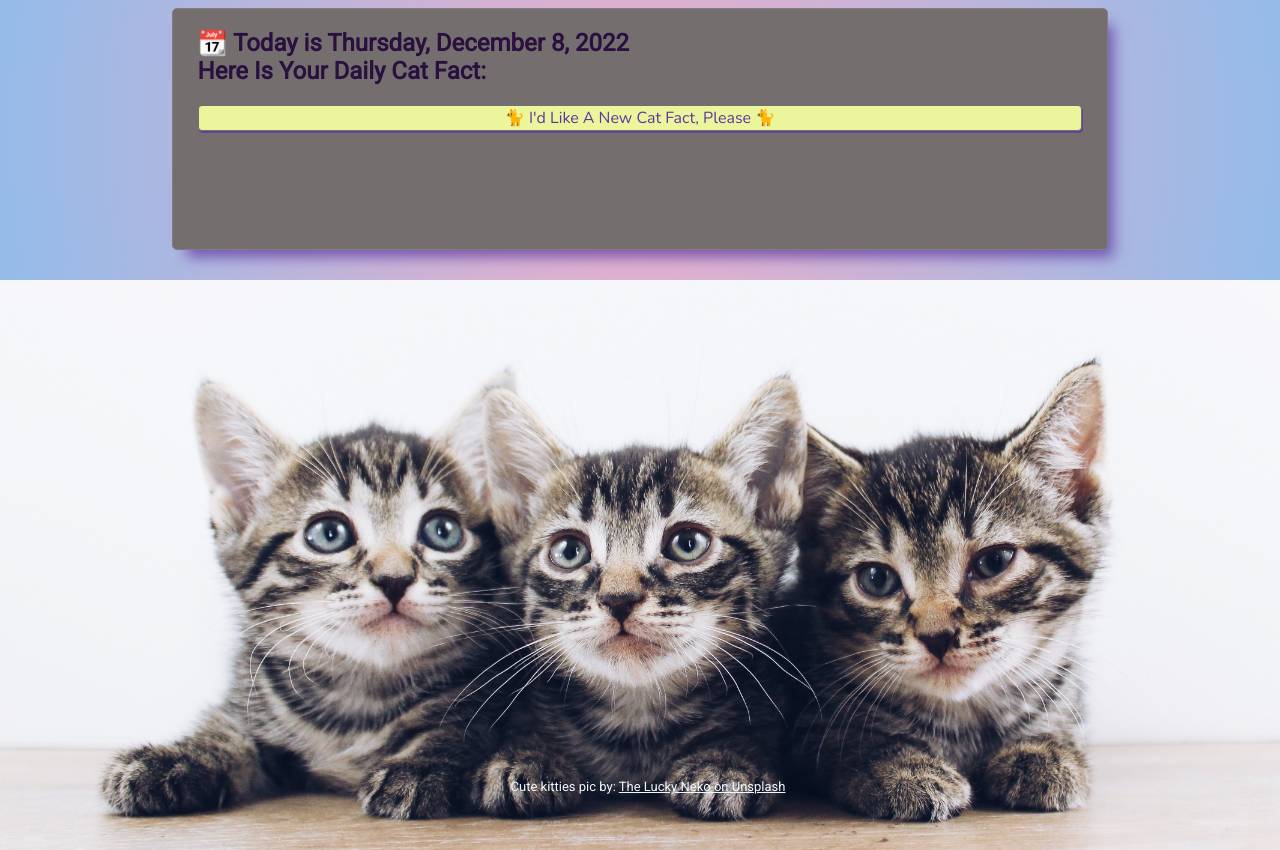
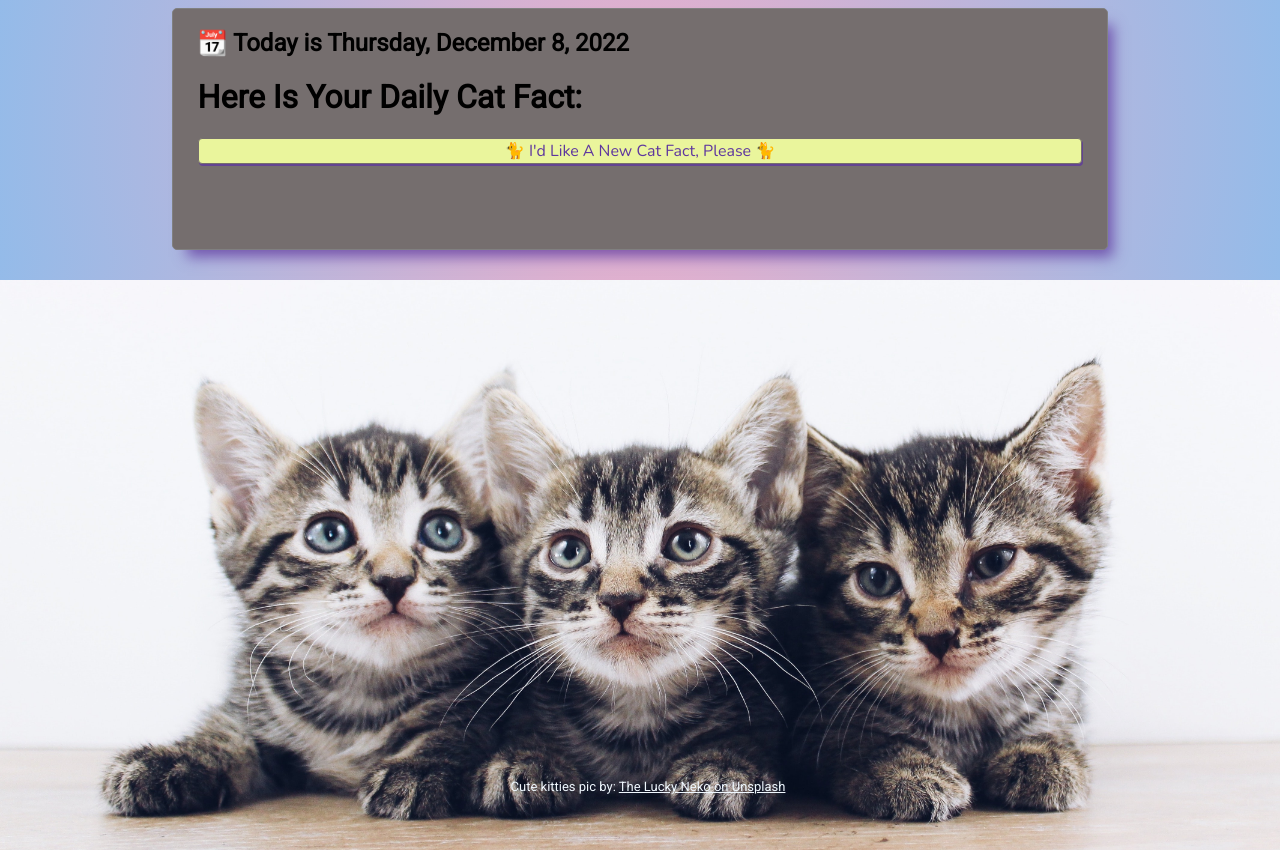
Before and after one commit to miShelbyT/kitties, a plain HTML site: page index.html in a window 1280 px wide. Shown: the top 850 px of the page. Drawn offline with nearby package versions, Linux system fonts and the light colour scheme; no server answers.

Commit message:
solving some accessibility issues

```diff
--- a/index.js
+++ b/index.js
@@ -1,5 +1,5 @@
-const title = document.createElement('h2')
-const today = new Date(Date.now())
+const title = document.createElement('h1')
+const today = document.createElement('h2')
 
 const factDiv = document.createElement('div')
 const catFact = document.createElement('h3')
@@ -11,8 +11,8 @@ const credit = document.createElement("a")
 
 const options = { weekday: 'long', year: 'numeric', month: 'long', day: 'numeric' };
 
-title.innerText = `📆 Today is ${today.toLocaleDateString(undefined, options)}
-Here Is Your Daily Cat Fact:`
+today.textContent = `📆 Today is ${new Date(Date.now()).toLocaleDateString(undefined, options)}`
+title.innerText = "Here Is Your Daily Cat Fact:"
 catFact.className = 'fact'
 factDiv.className = 'container'
 kitties.className = 'image'
@@ -26,7 +26,7 @@ credit.textContent = "The Lucky Neko on Unsplash"
 
 NewFactBtn.innerText = "\u{1F408} I'd Like A New Cat Fact, Please \u{1F408}"
 
-factDiv.append(title, catFact, NewFactBtn)
+factDiv.append(today, title, catFact, NewFactBtn)
 document.body.prepend(kitties, factDiv)
 document.querySelector('footer').append(shoutOut, credit)
 
@@ -41,3 +41,8 @@ NewFactBtn.addEventListener("click", fetchMeme)
 NewFactBtn.addEventListener("touchstart", fetchMeme)
 
 fetchMeme()
+
+
+
+// TODO: cycle through a series of photos (3-4?)
+// TODO: ask user for their favorite color and adjust header accordingly
--- a/style.css
+++ b/style.css
@@ -5,7 +5,7 @@
   --shadow-grey: rgba(192, 222, 248, 0.65);
   --robins-egg: rgb(192, 222, 248);
   --bg-container: rgb(117, 110, 110);
-  --header-footer: rgb(42, 16, 62);
+  --header-footer: #000;
   --light-yellow: rgb(234, 245, 156);
 }
 
@@ -26,7 +26,6 @@ body {
   min-height: 200px;
   width: 70%;
   border: 1px solid grey;
-  text-align: justify;
   padding: 20px 25px;
   border-radius: 5px;
   box-shadow: 10px 12px 13px -5px var(--shadow-purple);
@@ -42,7 +41,7 @@ body {
   color: var(--header-footer);
 }
 
-.container h3:hover, .container h2:hover {
+.container h1:hover, .container h2:hover {
   color: var(--light-yellow);
 }
 
```
